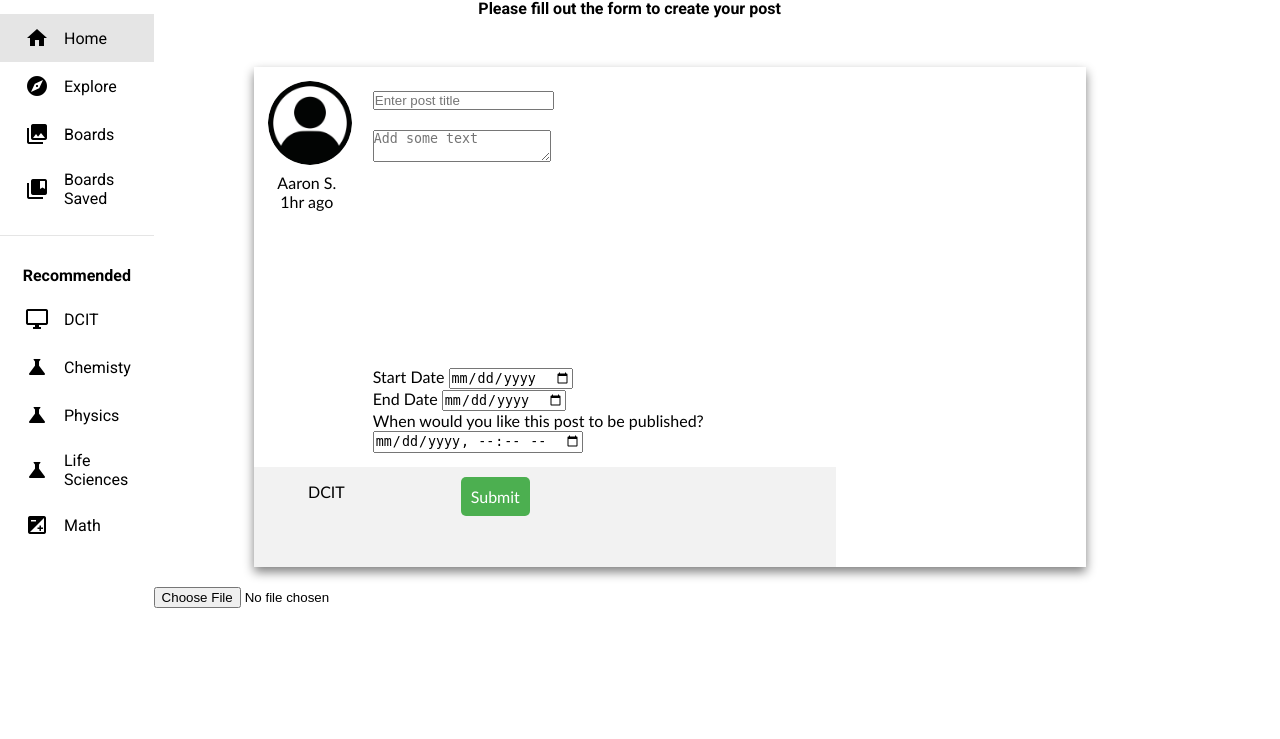
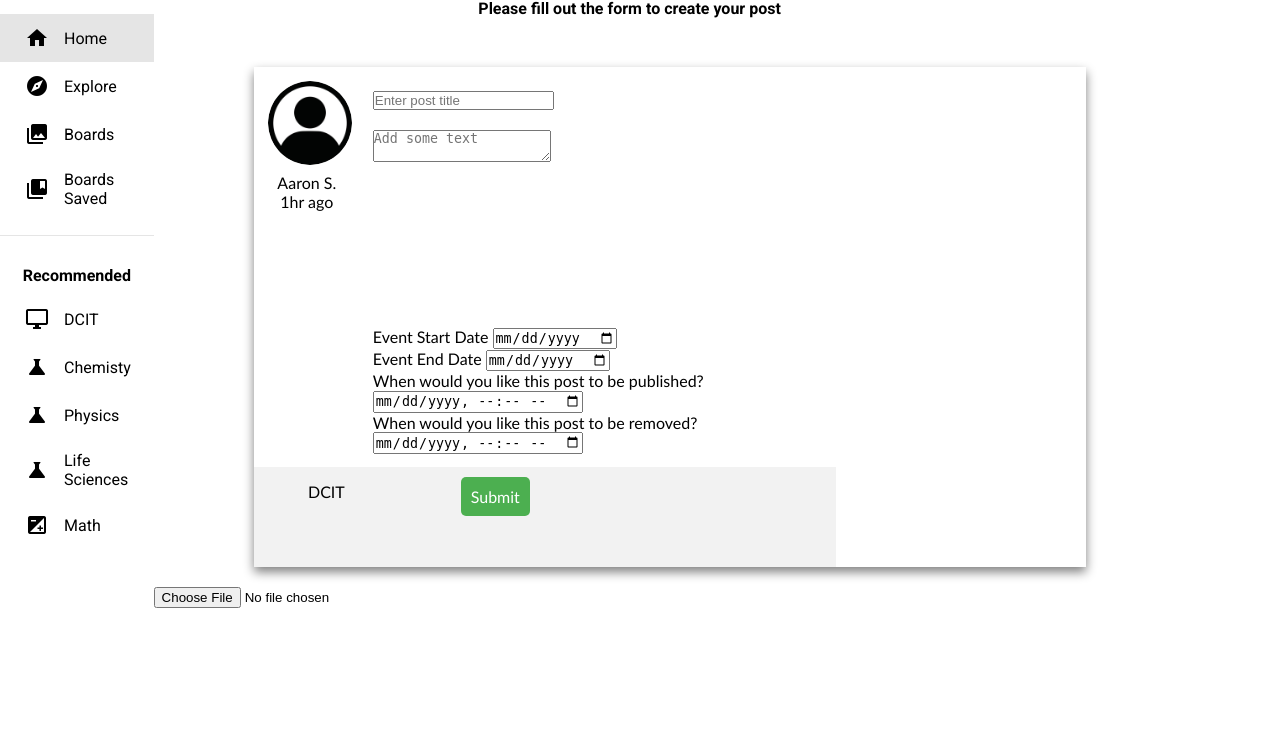
Before and after one commit to VantageGroup/UWI-Notice-Board, a Flask app: a page that uses App/templates/form.html in a window 1280 px wide. Shown: the part 61-800 px from the top of the page. Run offline with Flask 3, Linux system fonts and the light colour scheme; some libraries are stand-ins or nearby versions.

Commit message:
Scheduled post deletion and subscriber count

```diff
--- a/App/functions/postFunctions.py
+++ b/App/functions/postFunctions.py
@@ -46,11 +46,11 @@ class PostForm(FlaskForm):
     photo = FileField(validators=[
         FileAllowed(photos, 'Only images are allowed')
     ])
-    startDate = DateField('Start Date', format= '%Y-%m-%d')
-    endDate = DateField('End Date', format= '%Y-%m-%d')
+    startDate = DateField('Event Start Date', format= '%Y-%m-%d')
+    endDate = DateField('Event End Date', format= '%Y-%m-%d')
     submit = SubmitField("Submit")
-    schedulePostDate = DateTimeLocalField('When would you like this post to be published?', format= '%Y-%m-%dT%H:%M')
-
+    schedulePostDate = DateTimeLocalField('When would you like this post to be published?', format= '%Y-%m-%dT%H:%M', validators =[DataRequired()])
+    scheduledDeleteDate = DateTimeLocalField('When would you like this post to be removed?', format= '%Y-%m-%dT%H:%M')
 
 
 
--- a/App/main.py
+++ b/App/main.py
@@ -211,6 +211,8 @@ def feed(uID, sortF = None, sortD = None):
 
   all_posts = Post.query.all()
 
+
+
   for board in boards:
     for post in all_posts:
       if post.bID == board.board:
@@ -241,6 +243,10 @@ def home(sortF = None, sortD = None):
 
   currentSysDateTime = datetime.datetime.now()
 
+  for post in feed:
+   if(currentSysDateTime >= post.scheduledDeleteDate):
+      db.session.delete(post)
+      db.session.commit
 
   for post in feed:
     if(post.schedulePostDate <=  currentSysDateTime):
@@ -250,6 +256,7 @@ def home(sortF = None, sortD = None):
     else:
       post.postNow = False
       db.session.commit()
+
 
   return render_template('index.html',
     posts=feed,
@@ -367,11 +374,14 @@ def uploadPost(bID):
     message = request.form.get("message")
     fac = board.faculty
     dept = board.dept
+    deleteNow = False
+    postNow = False
 
     creation = datetime.datetime.now()
     startDate = request.form.get("startDate")
     endDate = request.form.get("endDate")
     schedulePostDate = request.form.get("schedulePostDate")
+    scheduledDeleteDate = request.form.get("scheduledDeleteDate")
 
     if (startDate != '' and endDate != ''):
       event = True
@@ -397,6 +407,10 @@ def uploadPost(bID):
 
     else:
       schedulePostDateObj = datetime.datetime.now()
+
+    if (scheduledDeleteDate != ''):
+      scheduledDeleteDateObj = datetime.datetime.strptime(scheduledDeleteDate, '%Y-%m-%dT%H:%M')
+
 
 
     if (schedulePostDateObj > creation):
@@ -437,8 +451,10 @@ def uploadPost(bID):
       endDate=endDateObj,
 
       schedulePostDate = schedulePostDateObj,
+      scheduledDeleteDate = scheduledDeleteDateObj,
 
-      postNow = postNow
+      postNow = postNow,
+      deleteNow = deleteNow
     )
 
     print("New Post Title:" + newPost.title + " to board: " + newPost.bID)
@@ -480,6 +496,7 @@ def uploadEdittedPost(bID, pID):
     startDate = request.form.get("startDate")
     endDate = request.form.get("endDate")
     schedulePostDate = request.form.get("schedulePostDate")
+    scheduledDeleteDate = request.form.get("scheduledDeleteDate")
 
     if (startDate != '' and endDate != ''):
       event = True
@@ -504,11 +521,21 @@ def uploadEdittedPost(bID, pID):
       schedulePostDateObj = datetime.datetime.now()
 
 
+    if (scheduledDeleteDate != ''):
+      scheduledDeleteDateObj = datetime.datetime.strptime(schedulePostDate, '%Y-%m-%dT%H:%M')
+
+
     if (schedulePostDateObj > creation):
       postNow = False
 
     else:
       postNow = True
+
+    if (scheduledDeleteDateObj >= creation):
+      deleteNow = True
+
+    else:
+      deleteNow = False
 
     if (form.photo.data !=  None):
       image = True
@@ -564,6 +591,17 @@ def boards(sortF = None, sortD = None):
   faculty = RetrieveFacultyList()
   department = RetrieveDepartmentList()
 
+  boards = Board.query.all()
+
+  subs = Subscriber.query.all()
+  #boards = [entry.toDict() for entry in boards]
+
+  for subscriber in subs:
+    for board in boards:
+      board.subscribers = 0
+      if(subscriber.board == board.id):
+        board.subscribers = board.subscribers + 1
+
   if sortF != None:
     print ("Sorting by Faculty: " + sortF)
 
@@ -588,6 +626,11 @@ def board(bID):
 
   currentSysDateTime = datetime.datetime.now()
 
+
+  for post in posts:
+    if(currentSysDateTime >= post.scheduledDeleteDate):
+      db.session.delete(post)
+      db.session.commit
 
   for post in posts:
     if(post.schedulePostDate <=  currentSysDateTime):
--- a/App/models.py
+++ b/App/models.py
@@ -61,8 +61,10 @@ class Post(db.Model):
   event = db.Column(db.Boolean)
   startDate = db.Column(db.Date,  default=date.today, index=True)
   endDate = db.Column(db.Date,  default=date.today, index=True)
-  schedulePostDate = db.Column(db.DateTime,  default=datetime.utcnow, index=True) #date the user wants the post to be published
+  schedulePostDate = db.Column(db.DateTime,  default=datetime.utcnow, index=True)#date the user wants the post to be published
+  scheduledDeleteDate = db.Column(db.DateTime,  default=datetime.utcnow, index=True, nullable=True) #date the user wants the post to be deleted
   postNow = db.Column(db.Boolean)
+  deleteNow = db.Column(db.Boolean)
 
   def toDict(self):
     return{
@@ -80,7 +82,9 @@ class Post(db.Model):
       "startDate" : self.startDate,
       "endDate" : self.endDate,
       "schedulePostDate" : self.schedulePostDate,
-      "postNow" : self.postNow
+      "postNow" : self.postNow,
+      "scheduledDeleteDate" : self.scheduledDeleteDate,
+      "deleteNow" : self.deleteNow
     }
 
 
@@ -108,7 +112,7 @@ class Board(db.Model):
   dept = db.Column(db.String(8), nullable=True)
   # image = db.Column(db.Boolean)
   # imageLocation = db.Column(db.String(256), nullable=True)
-  #subscribers = db.Column(db.Integer, nullable=True)
+  subscribers = db.Column(db.Integer, nullable=True)
 
   posts = db.relationship('Post', backref='b')
 
@@ -120,7 +124,7 @@ class Board(db.Model):
       "dept": self.dept,
       # "image": self.image,
       # "imageLocation": self.imageLocation
-     # "subscribers": self.subscribers
+     "subscribers": self.subscribers
     }
 
 
--- a/App/static/css/form.css
+++ b/App/static/css/form.css
@@ -18,7 +18,7 @@
   .card-content{
     margin-left: 1vw;
     width: 30vw;
-    height: 300px;
+    height: 260px;
   }
 
   .title{
--- a/App/static/css/post.css
+++ b/App/static/css/post.css
@@ -4,7 +4,7 @@
   position: relative;
   font-family: "Candara", sans-serif;
   width: 65vw;
-  height: 270px;
+  height: 400px;
   margin: 20px;
   margin-left: 30px;
   overflow: hidden;
@@ -18,7 +18,7 @@
 .card-content{
   margin-left: 1vw;
   width: 30vw;
-  height: 300px;
+  height: 350px;
 }
 
 .title{
--- a/App/templates/boards.html
+++ b/App/templates/boards.html
@@ -126,7 +126,7 @@
                         </div>
                         <div class="board-left-card">
                           <div class="board-u-count">
-                            <p class="board-users-count">1.2k</p>
+                            <p class="board-users-count">  {{ board.subscribers }} </p>
                           </div>
                           <div class="board-user-icon">
                             <i class="material-icons">person</i>
--- a/App/templates/form.html
+++ b/App/templates/form.html
@@ -29,7 +29,7 @@
 
     <div class="search center">
       <form method="POST" action="{{ url_for('search') }}" class="d-flex">
-         <input class="form-control me-2" type="search" placeholder="Search"  aria-label="Search" name="searchCriteria"/>
+        <input class="form-control me-2" type="search" placeholder="Search" aria-label="Search" name="searchCriteria" />
         <button class="btn btn-outline-secondary" type="submit"><i class="material-icons">search</i></button>
       </form>
     </div>
@@ -112,8 +112,8 @@
     {% block content %}
     {% if formPost %}
     <div class="container-post">
-                <h4>Please fill out the form to create your post</h4><br/>
-                <form method ="POST" enctype="multipart/form-data" style="width:100%">
+      <h4>Please fill out the form to create your post</h4><br />
+      <form method="POST" enctype="multipart/form-data" style="width:100%">
         {{ formPost.hidden_tag() }}
         <div class="card">
           <div class="card-left">
@@ -129,12 +129,13 @@
                 <div class="card-content">
                   <h3 class="title">{{ formPost.title(placeholder="Enter post title") }}</h3>
                   <p>{{ formPost.message(placeholder="Add some text") }}</p>
+                </div>
 
-                            </div>
                 <div class="card-content">
                   <p>{{ formPost.startDate.label}} {{formPost.startDate(class='DateTimeField')}}</p>
                   <p>{{ formPost.endDate.label}} {{formPost.endDate(class='DateTimeField')}}</p>
                   <p>{{ formPost.schedulePostDate.label}} {{formPost.schedulePostDate(class='form-control')}}</p>
+                  <p>{{ formPost.scheduledDeleteDate.label}} {{formPost.scheduledDeleteDate(class='form-control')}}</p>
                 </div>
               </div>
             </div>
@@ -166,9 +167,9 @@
     {% else %}
 
     <div class="container-board">
-                <h4>Please fill out the form to create your board</h4><br/>
+      <h4>Please fill out the form to create your board</h4><br />
       <!-- Need to allow user to add in faculty and department here -->
-                <form method ="POST" enctype="multipart/form-data" style="width:100%">
+      <form method="POST" enctype="multipart/form-data" style="width:100%">
         <div class="board-card">
           <div class="board-card-image">
             <img src="static/images/dark.jpg">
@@ -196,17 +197,8 @@
 
         <select name='faculty'>
           {% for fac in faculty %}
-                      <option
-                        value="{{ fac.label }}"
-
-                        {% set value = fac.label + "+" + "None" %}
-
-                        {% if value == choice %}
-                          selected
-                        {% elif choice is none and fac.label == "STA" %}
-                          selected
-                        {% endif %}
-                      >
+          <option value="{{ fac.label }}" {% set value=fac.label + "+" + "None" %} {% if value==choice %} selected {%
+            elif choice is none and fac.label=="STA" %} selected {% endif %}>
             {{ fac.title }}"{{ choice}}"
           </option>
 
@@ -214,15 +206,8 @@
           <optgroup label="Departments:">
             {% for dept in department %}
             {% if dept.department != "" and fac.label == dept.fLabel%}
-                                <option
-                                  value="{{ fac.label }}+{{ dept.dLabel }}"
-
-                                    {% set value = fac.label + "+" + dept.dLabel %}
-
-                                    {% if value == choice %}
-                                      selected
-                                    {% endif %}
-                                >
+            <option value="{{ fac.label }}+{{ dept.dLabel }}" {% set value=fac.label + "+" + dept.dLabel %} {% if
+              value==choice %} selected {% endif %}>
               {{ dept.department }}
             </option>
             {% endif %}
@@ -245,4 +230,5 @@
   <script src="script.js">
   </script>
 </body>
+
 </html>
--- a/App/templates/index.html
+++ b/App/templates/index.html
@@ -115,6 +115,7 @@
 
                   {% if sortF is none %}
                   {% if post.postNow == True %}
+
                     <div class="card">
                       <div class="card-left">
                         <div class="card-top">
@@ -172,6 +173,7 @@
                       </div>
                     </div>
                     {% endif %}
+
 
                   {% elif post.faculty == sortF %}
 
@@ -234,6 +236,7 @@
                         </div>
                       </div>
                       {% endif %}
+
 
 
                     {% elif post.dept == sortD %}
```
Also changed, not shown: App/data.db. Lines whose indentation alone changed are shown as unchanged.
